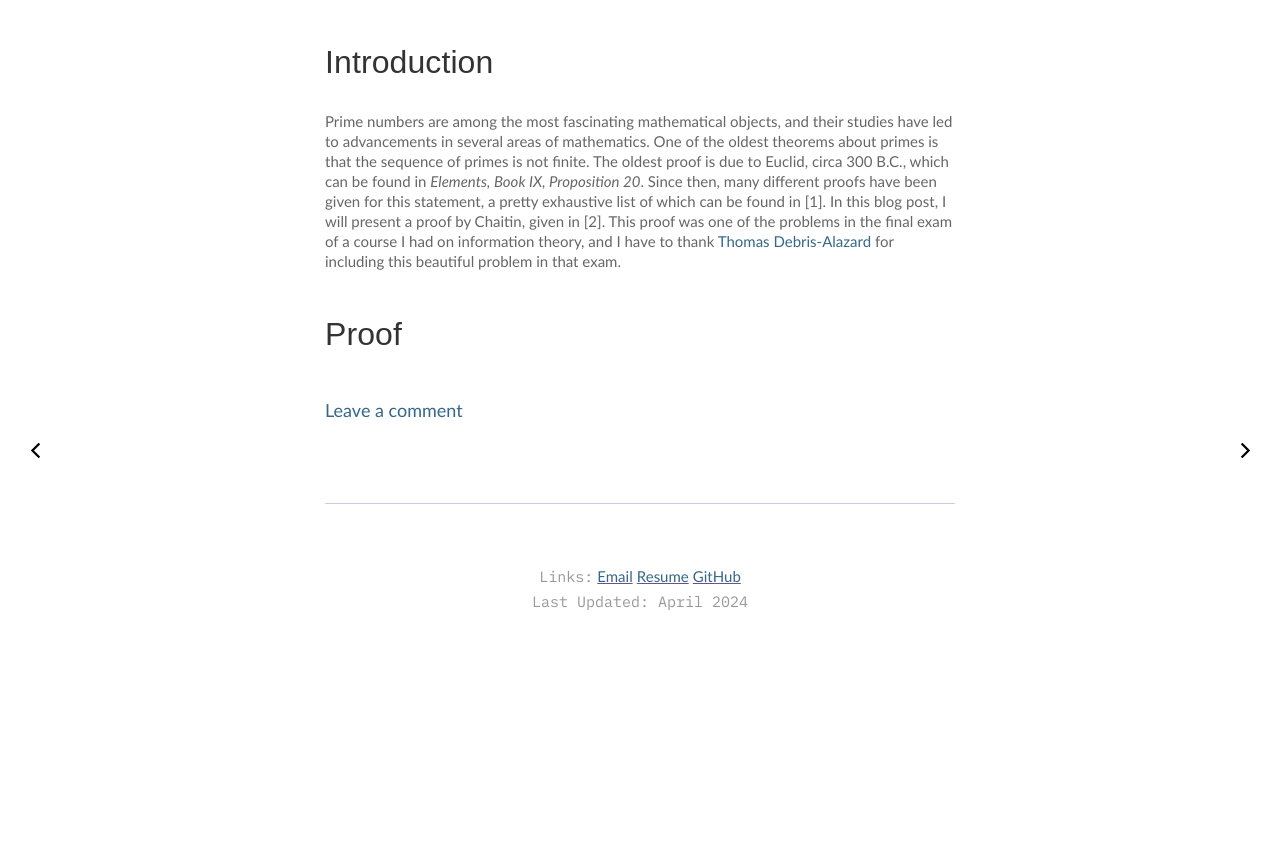
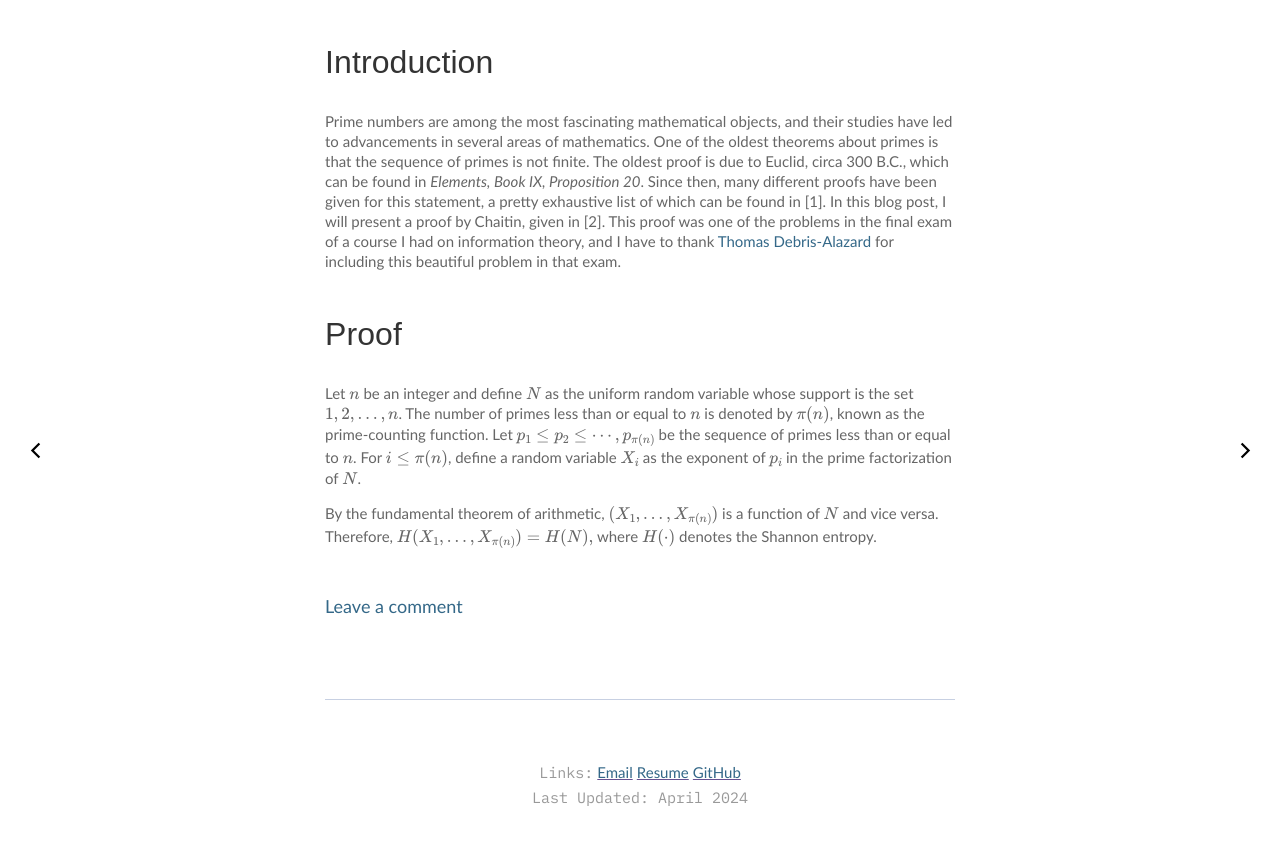
Before and after one commit to ali-almasi/ali-almasi.github.io, a Jekyll site: the page built from _posts/2024-06-11-info_proof_primes.md, in a window 1280 px wide and 900 px high, scrolled down 680 px. Shown: the top 845 px of the window. Built offline with Jekyll 4.4.1, drawn with Linux system fonts in a browser that asks for light colours; formulas are drawn with MathJax 3; before the commit the page ends 1384 px from its top, so only the background shows below that.

Commit message:
Update 2024-06-11-info_proof_primes.md

```diff
--- a/_posts/2024-06-11-info_proof_primes.md
+++ b/_posts/2024-06-11-info_proof_primes.md
@@ -10,3 +10,8 @@ usemathjax: true
 Prime numbers are among the most fascinating mathematical objects, and their studies have led to advancements in several areas of mathematics. One of the oldest theorems about primes is that the sequence of primes is not finite. The oldest proof is due to Euclid, circa 300 B.C., which can be found in *Elements, Book IX, Proposition 20*. Since then, many different proofs have been given for this statement, a pretty exhaustive list of which can be found in [1]. In this blog post, I will present a proof by Chaitin, given in [2]. This proof was one of the problems in the final exam of a course I had on information theory, and I have to thank [Thomas Debris-Alazard](https://tdalazard.io/) for including this beautiful problem in that exam.
 
 # Proof
+Let $n$ be an integer and define $N$ as the uniform random variable whose support is the set $\{1,2, \dots, n\}$. The number of primes less than or equal to $n$ is denoted by $\pi(n)$, known as the prime-counting function. Let $p_1 \leq p_2 \leq \cdots, p_{\pi(n)}$ be the sequence of primes less than or equal to $n$. For $i \leq \pi(n)$, define a random variable $X_i$ as the exponent of $p_i$ in the prime factorization of $N$.
+
+By the fundamental theorem of arithmetic, $(X_1, \dots, X_{\pi(n)})$ is a function of $N$ and vice versa. Therefore,
+$$H(X_1, \dots, X_{\pi(n)}) = H(N),$$
+where $H(\cdot)$ denotes the Shannon entropy.
```
